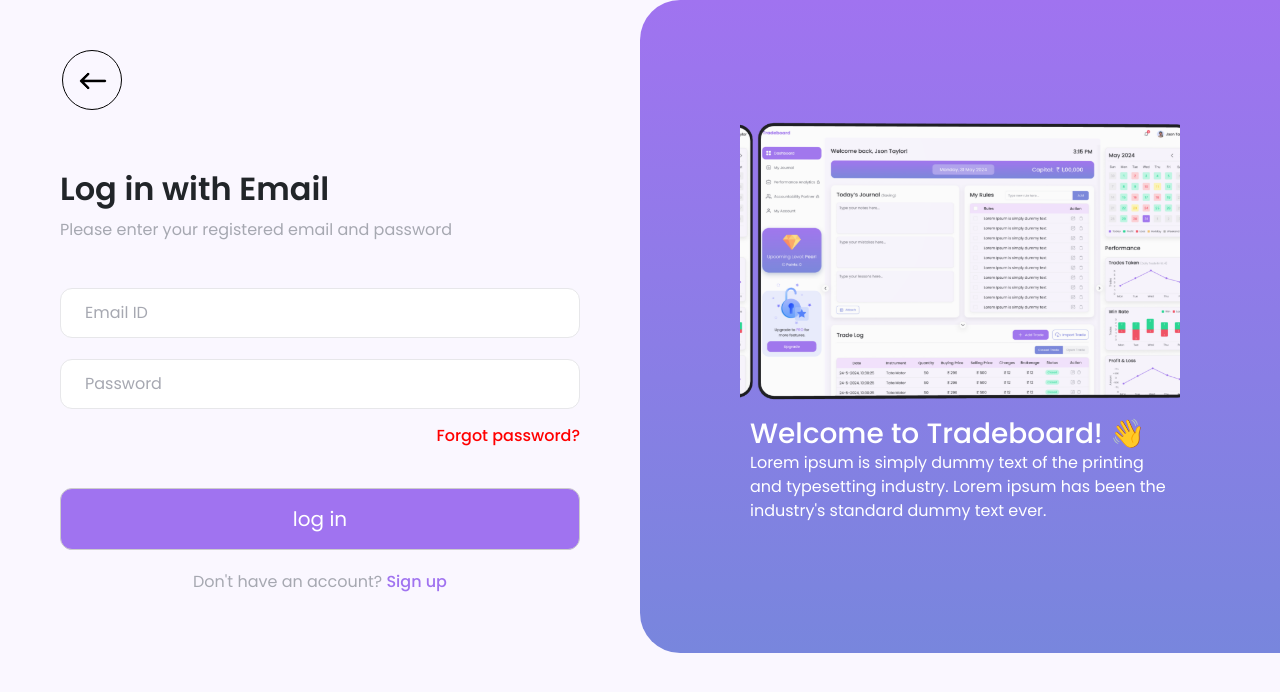
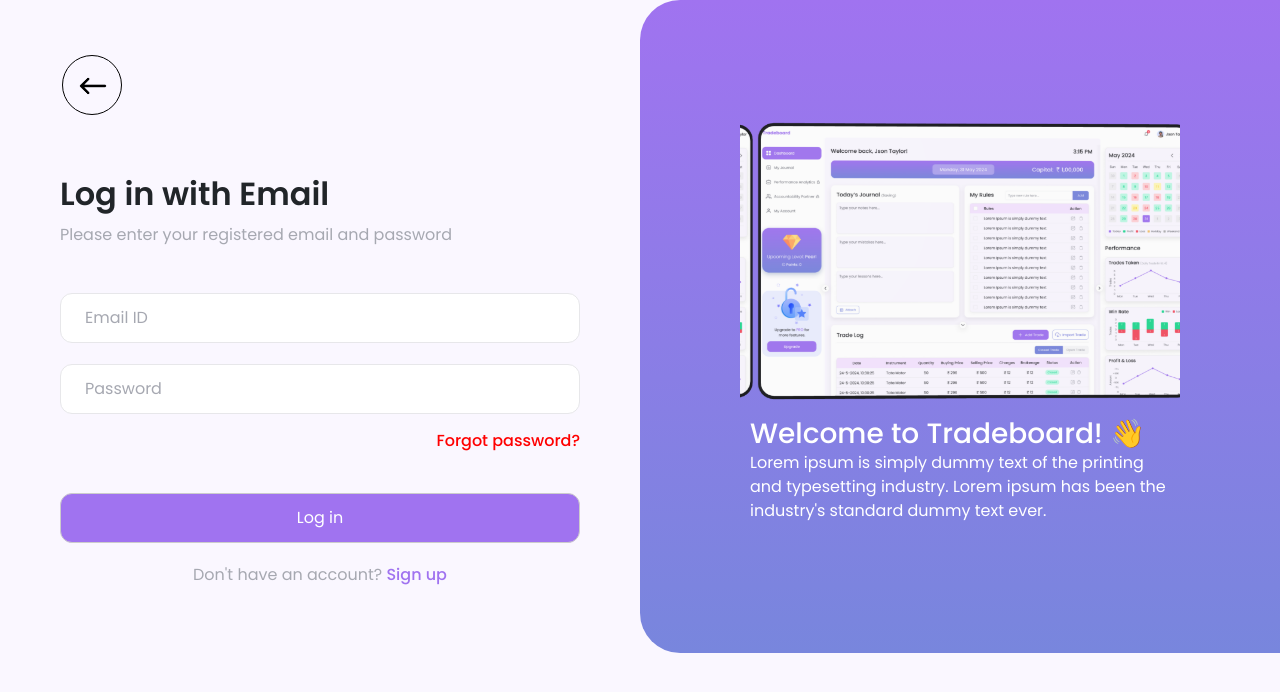
Before and after one commit to deosaurabhs/tradeboard, a React (Create React App) app: page /loginwithemail in a window 1280 px wide. Shown: the top 692 px of the page. Built offline with nearby package versions, Linux system fonts and the light colour scheme.

Commit message:
Reduced button size of Log in and Sign up.

```diff
--- a/src/components/Login/LoginWithEmail.jsx
+++ b/src/components/Login/LoginWithEmail.jsx
@@ -154,12 +154,12 @@
                 type="submit"
                 className="btn2"
                 style={{
-                  fontSize: 20,
+                  fontSize: 16,
                   fontFamily: "Poppins",
                   fontWeight: "500",
                 }}
               >
-                log in
+                Log in
               </button>
 
               <p
--- a/src/components/Signup/style.css
+++ b/src/components/Signup/style.css
@@ -208,7 +208,7 @@
     align-items: center;
     justify-content: center;
     width: 520px;
-    padding: 15px;
+    padding: 12px;
     color: white;
     background-color: #A073F0;
     border: 1px solid #ccc;
@@ -335,7 +335,7 @@
   align-items: center;
   justify-content: center;
   width: 520px;
-  padding: 15px;
+  padding: 12px;
   color: white;
   background-color: #A073F0;
   border: 1px solid #ccc;
```
